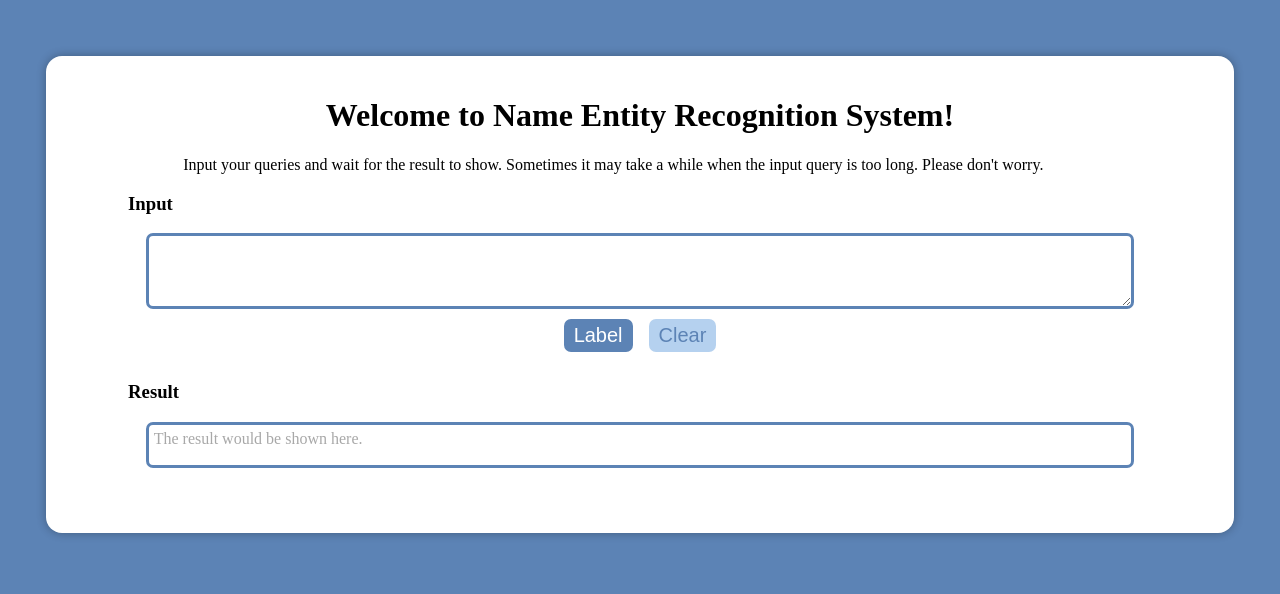
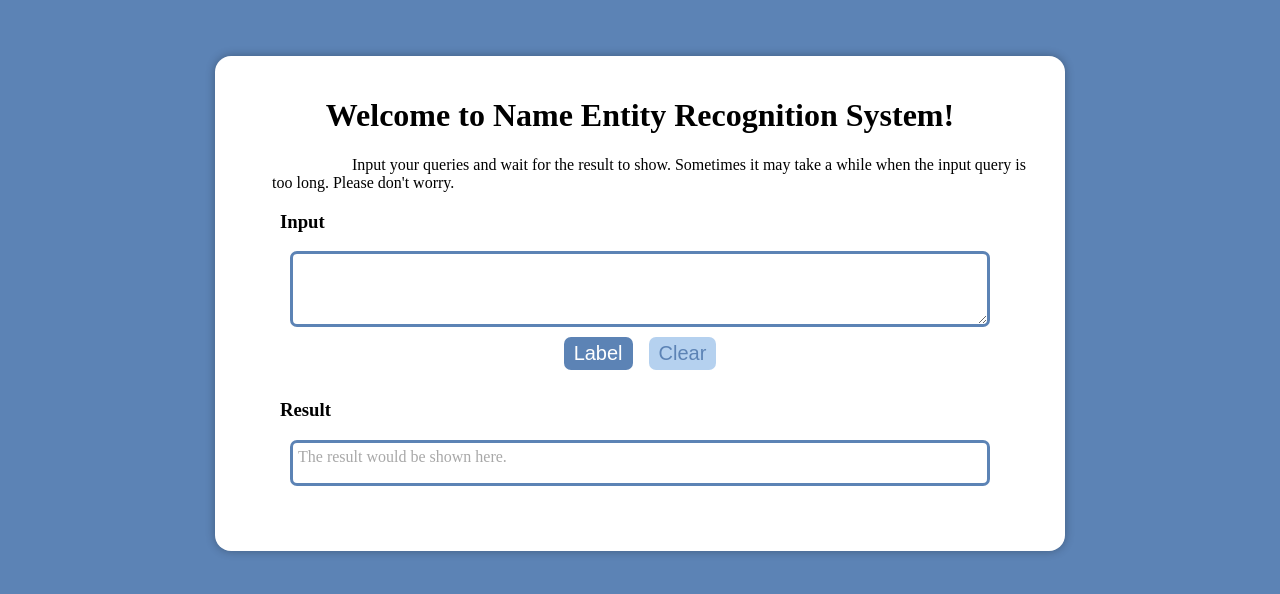
Before and after one commit to YanzhenHuang/CISC3025-Name-Entity, a Django app: page / in a window 1280 px wide. Shown: the top 594 px of the page. Run offline with Django 5.2, Linux system fonts and the light colour scheme; parts of the project's set-up code (start-up, migrations or seed data) failed here and were passed over.

Commit message:
:pencil: Improve UI

```diff
--- a/name_entity_server/NER_app/templates/nerUI.html
+++ b/name_entity_server/NER_app/templates/nerUI.html
@@ -13,6 +13,7 @@
             display: block;
             position: relative;
             top: 3rem;
+            max-width: 50rem;
             background: #fff;
             justify-content: center;
             width: 90%;
```
